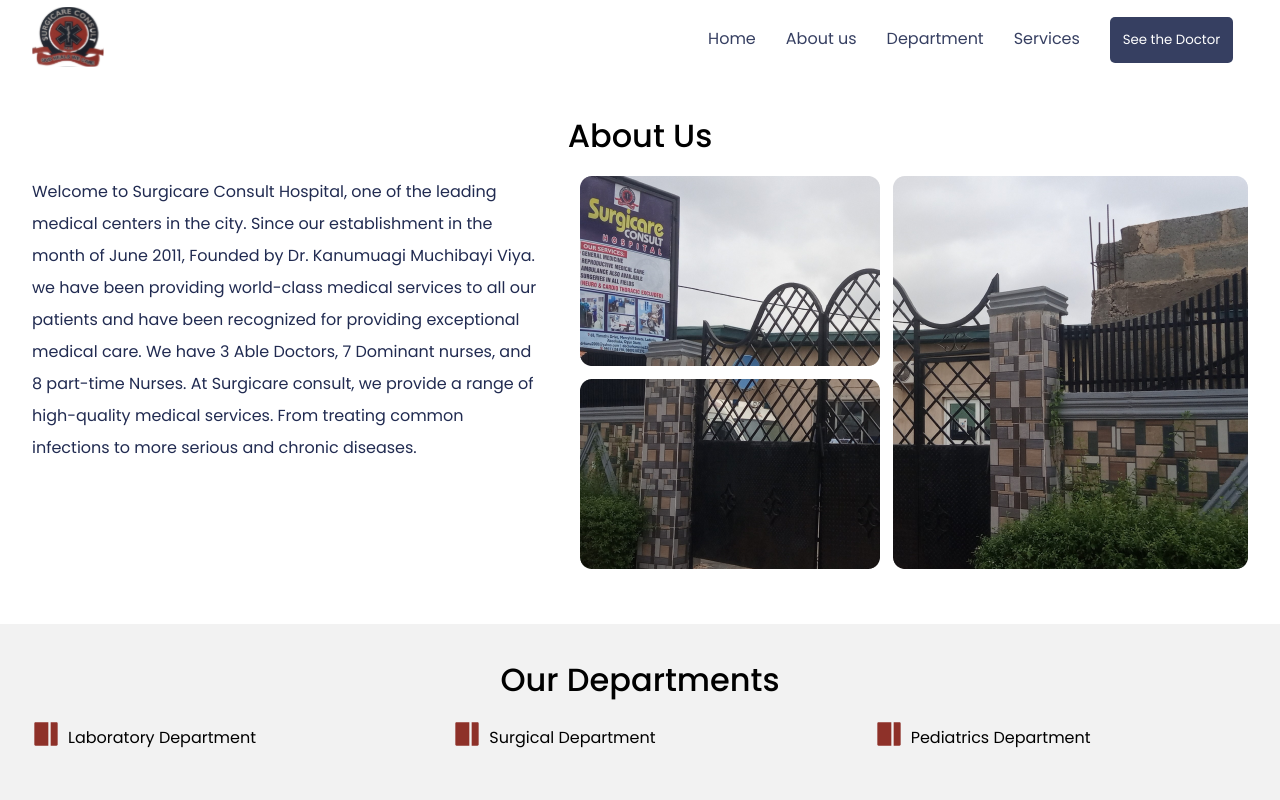
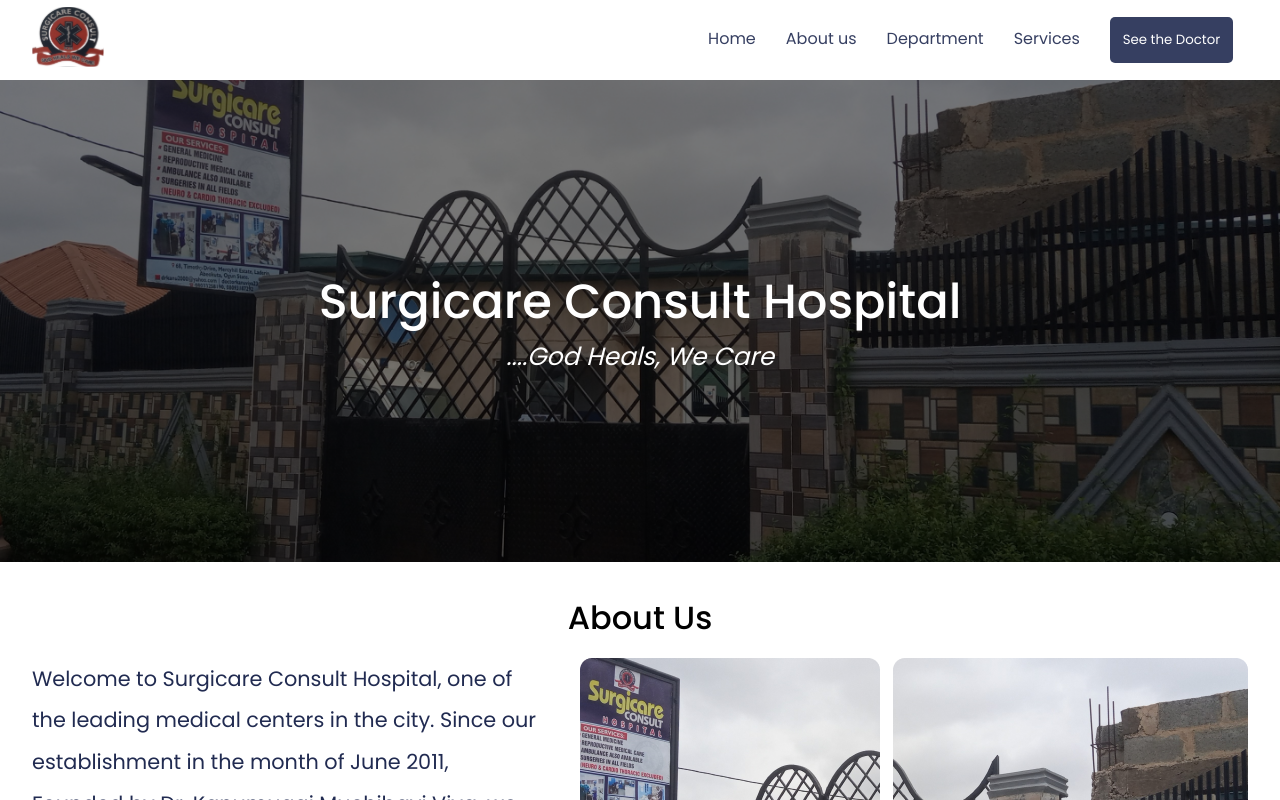
Before and after one commit to TeNeBiT-eng/Surgicare, a React (Create React App) app: page / in a window 1280 px wide. Shown: the top 800 px of the page. Built offline with nearby package versions, Linux system fonts and the light colour scheme.

Commit message:
minor changes

```diff
--- a/src/components/about/about.css
+++ b/src/components/about/about.css
@@ -18,6 +18,7 @@ h3 {
 .about_text p {
   color: #212b51;
   line-height: 2;
+  font-size: 1.3rem;
 }
 
 
--- a/src/components/footer/footer.css
+++ b/src/components/footer/footer.css
@@ -200,5 +200,6 @@ footer .social-media {
 
   .copyright ul li {
     padding: 1rem 0;
+    text-align: center;
   }
 }
--- a/src/components/home/Home.jsx
+++ b/src/components/home/Home.jsx
@@ -7,13 +7,7 @@ const Home = () => {
   return (
     <>
       <Navbar />
-
-    </>
-  );
-};
-
-export default Home;
-<div className="container">
+      <div className="container">
         <img src={Hospital} alt="hospital environment" className="hospitalImage" />
       {/* <img src={Hospital} alt="Avatar" className="image"> */}
         <div className="overlay">
@@ -25,3 +19,8 @@ export default Home;
           </div>
         </div>
       </div>
+    </>
+  );
+};
+
+export default Home;
--- a/src/components/navbar/navbar.css
+++ b/src/components/navbar/navbar.css
@@ -63,6 +63,7 @@ a:hover::before {
 
 .navItems a button {
   color: white;
+  cursor: pointer;
 }
 
 @media (max-width: 768px) {
@@ -86,7 +87,6 @@ a:hover::before {
 
     box-shadow: rgba(50, 50, 93, 0.25) 0px 2px 5px -1px,
         rgba(0, 0, 0, 0.3) 0px 1px 3px -1px;
-
     /* box-shadow: rgba(50, 50, 93, 0.25) 0px 6px 12px -2px,
         rgba(0, 0, 0, 0.3) 0px 3px 7px -3px; */
   }
```
Also changed, not shown: src/components/navbar/Navbar.jsx (+0 -8 lines).
